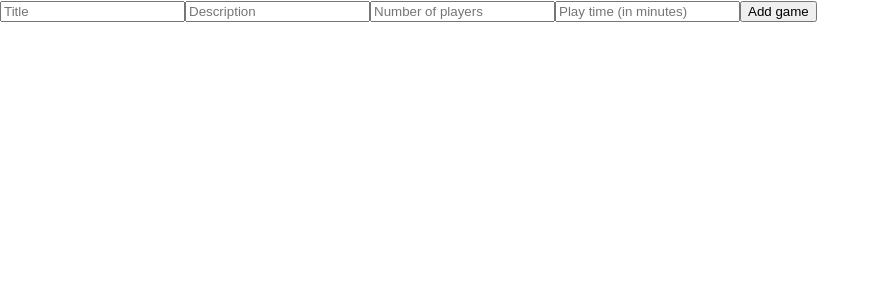
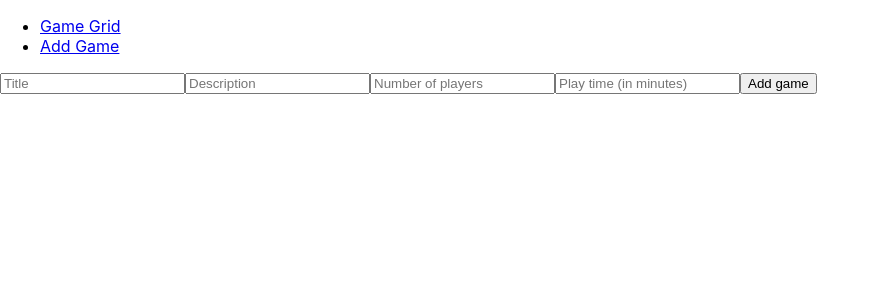
Before and after one commit to Wolfy858/Board-Game-Selector, a React (Create React App) app: page /add-game in a window 1280 px wide. Shown: the top 300 px of the page, without its empty margins (0-880 px from the left). Built offline with nearby package versions, Linux system fonts and the light colour scheme.

Commit message:
Implemented basic routing

```diff
--- a/src/App.js
+++ b/src/App.js
@@ -1,7 +1,9 @@
 import './App.css';
-import React, { useState } from 'react'
-import AddGameForm from './AddGameForm'
-import GameGrid from './GameGrid'
+import React, { useState } from 'react';
+import { BrowserRouter, Routes, Route, Link } from 'react-router-dom';
+import AddGameForm from './AddGameForm';
+import GameGrid from './GameGrid';
+import NavHeader from './NavHeader';
 
 function App() {
   const [games, setGames] = useState([]);
@@ -11,9 +13,12 @@ function App() {
   };
 
   return (
-    <div className="app">
-      <AddGameForm onAddGame={addGame} />
-      <GameGrid games={games} onAddGame={addGame} />
+    <div>
+      <NavHeader />
+      <Routes>
+        <Route exact path="/" element={<GameGrid games={games} />} />
+        <Route path="/add-game" element={<AddGameForm onAddGame={addGame} />} />
+      </Routes>
     </div>
   );
 }
--- /dev/null
+++ b/src/NavHeader.js
@@ -0,0 +1,19 @@
+import React from "react"
+import { Link } from 'react-router-dom'
+
+function NavHeader() {
+    return (
+      <nav>
+        <ul>
+          <li>
+              <Link to="/">Game Grid</Link>
+          </li>
+          <li>
+              <Link to="/add-game">Add Game</Link>
+          </li>
+        </ul>
+      </nav>
+    )
+}
+
+export default NavHeader
--- a/src/index.js
+++ b/src/index.js
@@ -3,11 +3,14 @@ import ReactDOM from 'react-dom/client';
 import './index.css';
 import App from './App';
 import reportWebVitals from './reportWebVitals';
+import { BrowserRouter } from 'react-router-dom';
 
 const root = ReactDOM.createRoot(document.getElementById('root'));
 root.render(
   <React.StrictMode>
-    <App />
+    <BrowserRouter>
+      <App />
+    </BrowserRouter>
   </React.StrictMode>
 );
 
```
